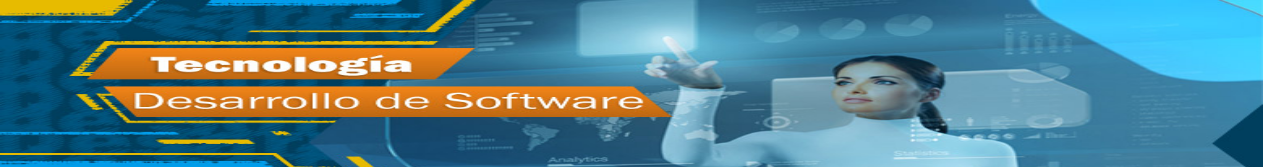
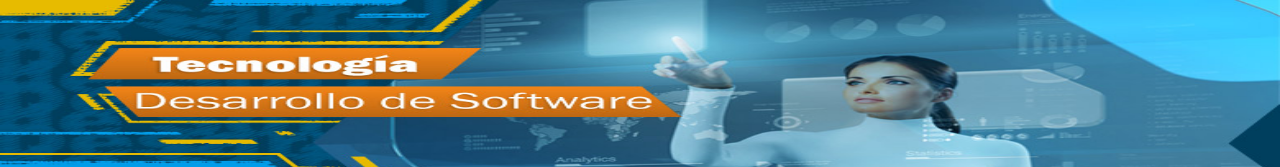
Before and after one commit to Geramos/Fase-de-Construccion, a plain HTML site: page 3.Actividades/3.1.Actividad1.html in a window 1280 px wide. Shown: the top 167 px of the page. Drawn offline with Linux system fonts and the light colour scheme.

Commit message:
Gerardo Ramos

```diff
--- a/3.Actividades/3.1.Actividad1.html
+++ b/3.Actividades/3.1.Actividad1.html
@@ -61,7 +61,7 @@ outline:none;}
 <header class="principal">
 <div class="title">
 <a href="img/tecnologiaDesSof.jpg">
-<img src="../img/tecnologiaDesSof2.jpg" width="1262.5" height="170" align="middle">
+<img src="../img/tecnologiaDesSof2.jpg" width="100%" height="170" align="middle">
 </a>
 </div>
 
```
Also changed, not shown: 3.Actividades/3.2.Actividad2.html (+1 -1 lines), 3.Actividades/3.3.Actividad3.html (+1 -1 lines), 3.Actividades/3.4.Actividad4.html (+1 -1 lines), 3.Actividades/3.5.Actividad5.html (+1 -1 lines), 3.Actividades/3.6.Actividad6.html (+1 -1 lines).
